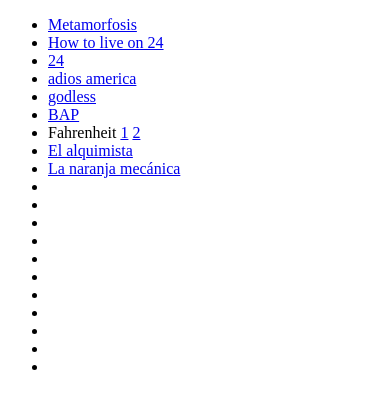
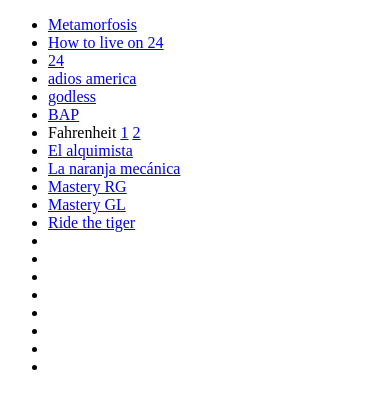
Before and after one commit to santisica29/books, a plain HTML site: page index.html in a window 390 px wide. Drawn offline with Linux system fonts and the light colour scheme.

Commit message:
Add more books to html
Didi it through github in my phone

```diff
--- a/index.html
+++ b/index.html
@@ -20,9 +20,9 @@
             <a href="https://lectores.unan.edu.ni/wp-content/uploads/2020/09/el_alquimista.pdf" target="_blank">El alquimista</a>
         </li>
         <li><a href="https://web.seducoahuila.gob.mx/biblioweb/upload/Burgess,%20Anthony%20-%20La%20naranja%20mecanica.pdf" target="_blank">La naranja mecánica</a></li>
-        <li></li>
-        <li></li>
-        <li></li>
+        <li><a href="https://kenyganet.files.wordpress.com/2016/03/robert-greene-mastery.pdf" target="_blank">Mastery RG</a></li>
+        <li><a href="https://www.mytrustworth.com/wp-content/uploads/2020/03/Mastery-The-Keys-To-Success-And-Long-Term-Fulfillment-George-Leonard-www.mytrustworth.com_.pdf" target="_blank">Mastery GL</a></li>
+        <li><a href="http://www.cakravartin.com/wordpress/wp-content/uploads/2006/08/Julius-Evola-Ride-the-Tiger-Survival-Manual-for-the-Aristocrats-of-the-Soul.pdf" target="_blank">Ride the tiger</a></li>
         <li></li>
         <li></li>
         <li></li>
```
